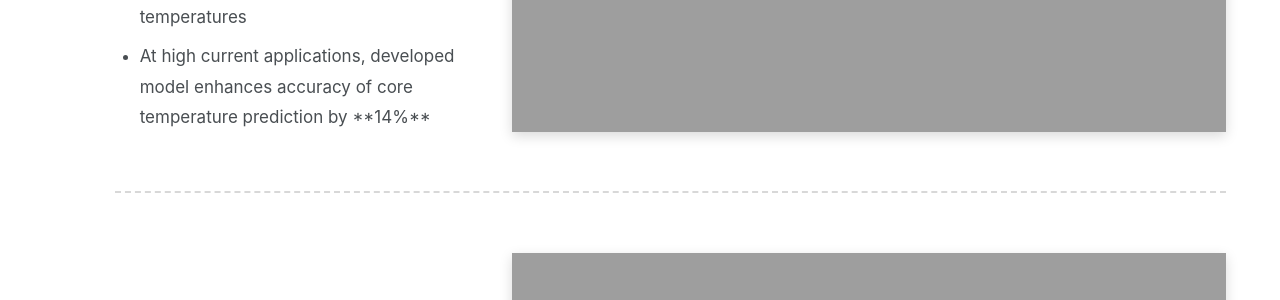
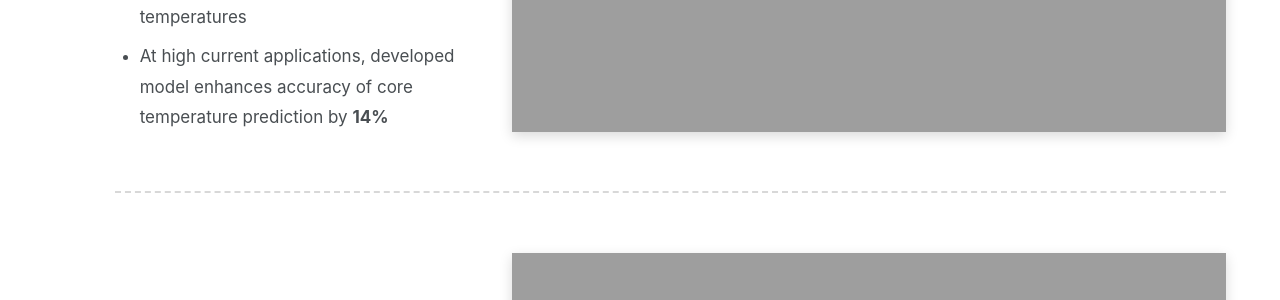
Before and after one commit to shivshankar-sinha/shivshankar-sinha.github.io, a Jekyll site: the page built from research.md, in a window 1280 px wide and 900 px high, scrolled down 2333 px. Shown: the part 214-514 px from the top of the window. Built offline with Jekyll 4.4.1, drawn with Linux system fonts in a browser that asks for light colours; a script bundle is joined from its source files by our own code; library files that are not in the unit come from our copies.

```diff
--- a/research.md
+++ b/research.md
@@ -110,7 +110,7 @@ author_profile: false
             <li>Variation of battery internal thermal resistance is studied</li>
             <li>Axial heat transfer is integrated along with radial heat transfer</li>
             <li>Tab temperature serves as the third state along with core and surface temperatures</li>
-            <li>At high current applications, developed model enhances accuracy of core temperature prediction by **14%**</li>
+            <li>At high current applications, developed model enhances accuracy of core temperature prediction by <b>14%</b></li>
         </ul>
     </div>
 
```
